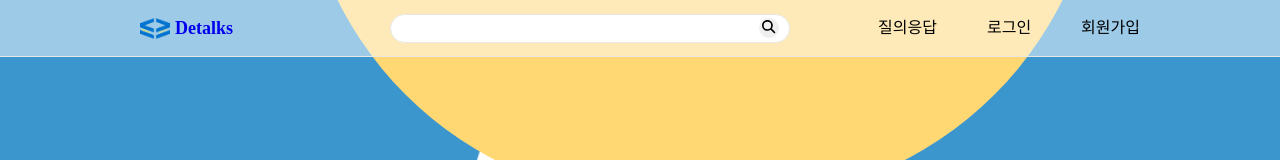
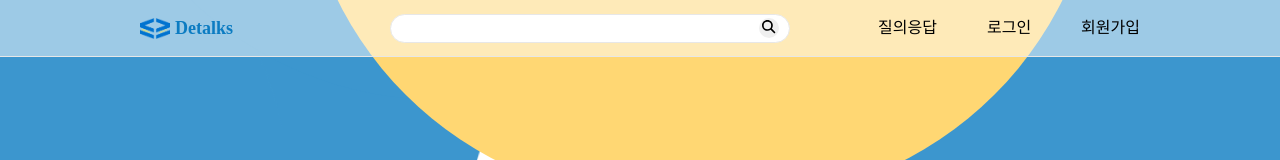
Before and after one commit to sesac-this-way-and-that/detalks-front, a React (Create React App) app: page / in a window 1280 px wide. Shown: the top 160 px of the page. Built offline with nearby package versions, Linux system fonts and the light colour scheme; a web font is replaced by a local one.

Commit message:
Style: header

```diff
--- a/src/styles/header.scss
+++ b/src/styles/header.scss
@@ -41,6 +41,7 @@ $mobile: 480px;
       a {
         display: flex;
         // border: 1px solid red;
+        color: $main-color;
         .headerLogo {
           width: 30px;
         }
@@ -134,7 +135,7 @@ $mobile: 480px;
             text-decoration: none;
             display: block;
             padding: 20px 25px;
-            font-size: 17px;
+            font-size: 15px;
             line-height: 1;
             transition: 0.3s;
             // border: 1px solid black;
```
